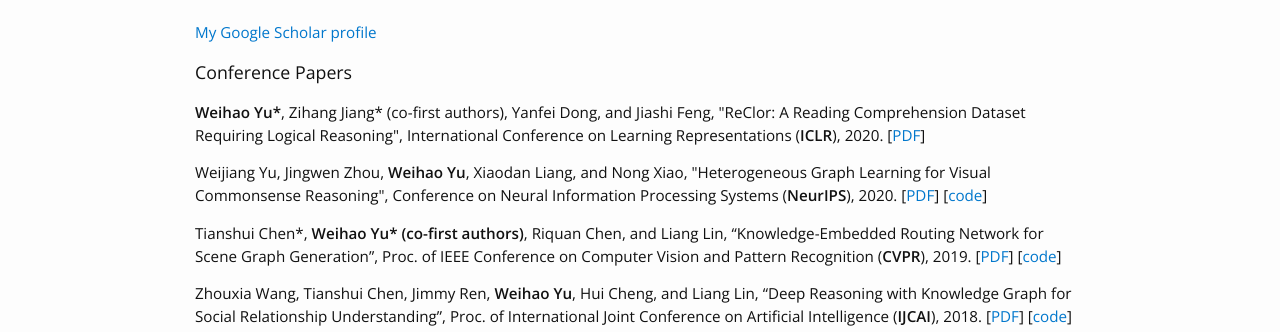
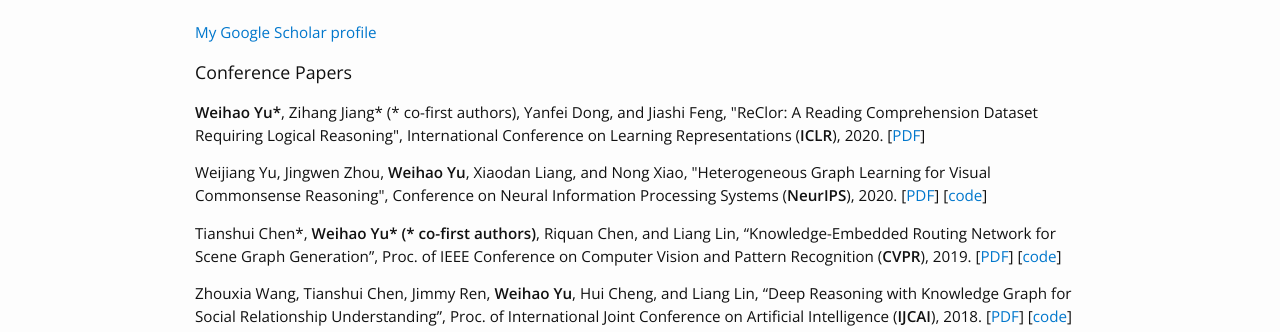
Before and after one commit to yuweihao/yuweihao.github.io, a Jekyll site: the page built from index.html, in a window 1280 px wide. Shown: the part 1284-1616 px from the top of the page. Built offline with Jekyll 4.4.1, drawn with Linux system fonts in a browser that asks for light colours.

```diff
--- a/index.html
+++ b/index.html
@@ -83,11 +83,11 @@ Scholarship of China Telecom, All-China Students’ Federation & China Telecom,
 
 <h3>Conference Papers</h3>
 
-<p> <strong>Weihao Yu*</strong>, Zihang Jiang* (co-first authors), Yanfei Dong, and Jiashi Feng, "ReClor: A Reading Comprehension Dataset Requiring Logical Reasoning", International Conference on Learning Representations (<strong>ICLR</strong>), 2020. [<a href="https://openreview.net/pdf?id=HJgJtT4tvB" target="_blank" rel="external">PDF</a>]
+<p> <strong>Weihao Yu*</strong>, Zihang Jiang* (* co-first authors), Yanfei Dong, and Jiashi Feng, "ReClor: A Reading Comprehension Dataset Requiring Logical Reasoning", International Conference on Learning Representations (<strong>ICLR</strong>), 2020. [<a href="https://openreview.net/pdf?id=HJgJtT4tvB" target="_blank" rel="external">PDF</a>]
 
 <p> Weijiang Yu, Jingwen Zhou, <strong>Weihao Yu</strong>, Xiaodan Liang, and Nong Xiao, "Heterogeneous Graph Learning for Visual Commonsense Reasoning", Conference on Neural Information Processing Systems (<strong>NeurIPS</strong>), 2020. [<a href="https://papers.nips.cc/paper/8544-heterogeneous-graph-learning-for-visual-commonsense-reasoning.pdf" target="_blank" rel="external">PDF</a>] [<a href="https://github.com/yuweijiang/HGL-pytorch" target="_blank" rel="external">code</a>]</p>
 
-<p>Tianshui Chen*, <strong>Weihao Yu* (co-first authors)</strong>, Riquan Chen, and Liang Lin, “Knowledge-Embedded Routing Network for Scene Graph Generation”, Proc. of IEEE Conference on Computer Vision and Pattern Recognition (<strong>CVPR</strong>), 2019. [<a href="/pdf/CVPR2019_KERN.pdf" target="_blank" rel="external">PDF</a>] [<a href="https://github.com/yuweihao/KERN" target="_blank" rel="external">code</a>]</p>
+<p>Tianshui Chen*, <strong>Weihao Yu* (* co-first authors)</strong>, Riquan Chen, and Liang Lin, “Knowledge-Embedded Routing Network for Scene Graph Generation”, Proc. of IEEE Conference on Computer Vision and Pattern Recognition (<strong>CVPR</strong>), 2019. [<a href="/pdf/CVPR2019_KERN.pdf" target="_blank" rel="external">PDF</a>] [<a href="https://github.com/yuweihao/KERN" target="_blank" rel="external">code</a>]</p>
 
 <p>Zhouxia Wang, Tianshui Chen, Jimmy Ren, <strong>Weihao Yu</strong>, Hui Cheng, and Liang Lin, “Deep Reasoning with Knowledge Graph for Social Relationship Understanding”,  Proc. of International Joint Conference on Artificial Intelligence (<strong>IJCAI</strong>), 2018. [<a href="https://arxiv.org/pdf/1807.00504.pdf" target="_blank" rel="external">PDF</a>] [<a href="https://github.com/wzhouxiff/SR" target="_blank" rel="external">code</a>]</p>
 
```
